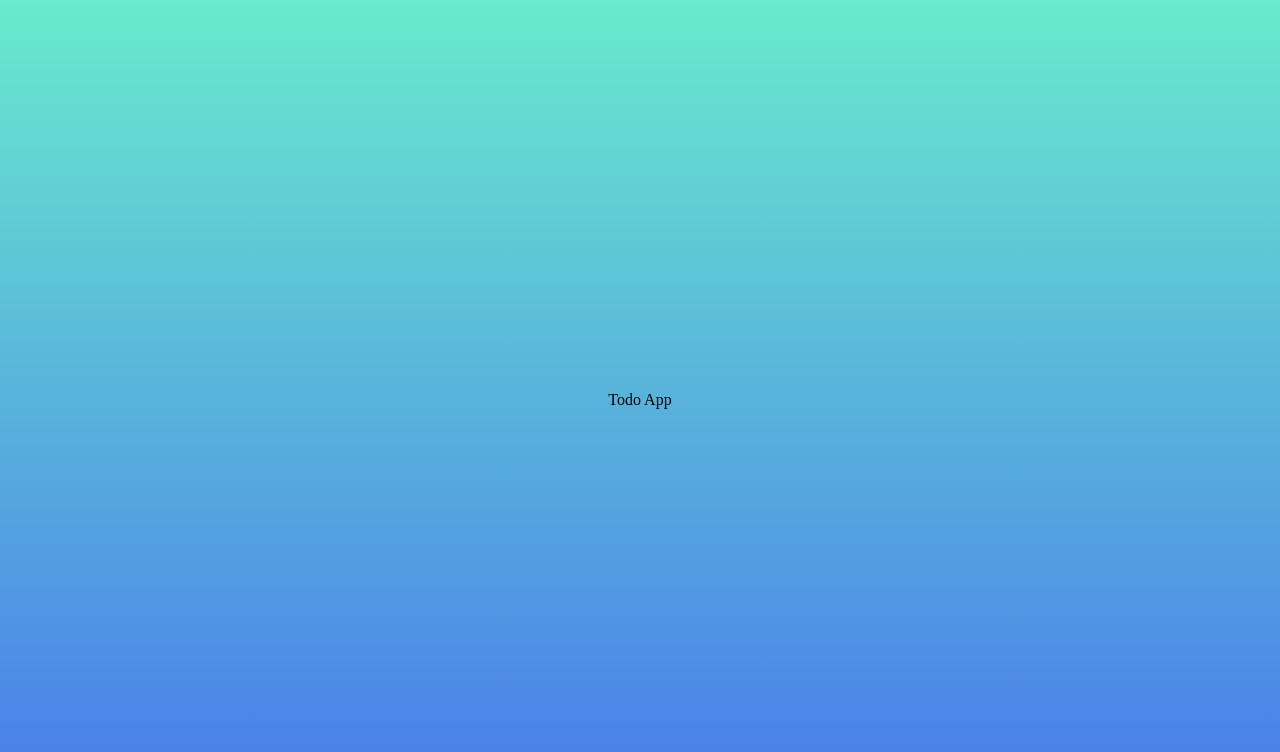
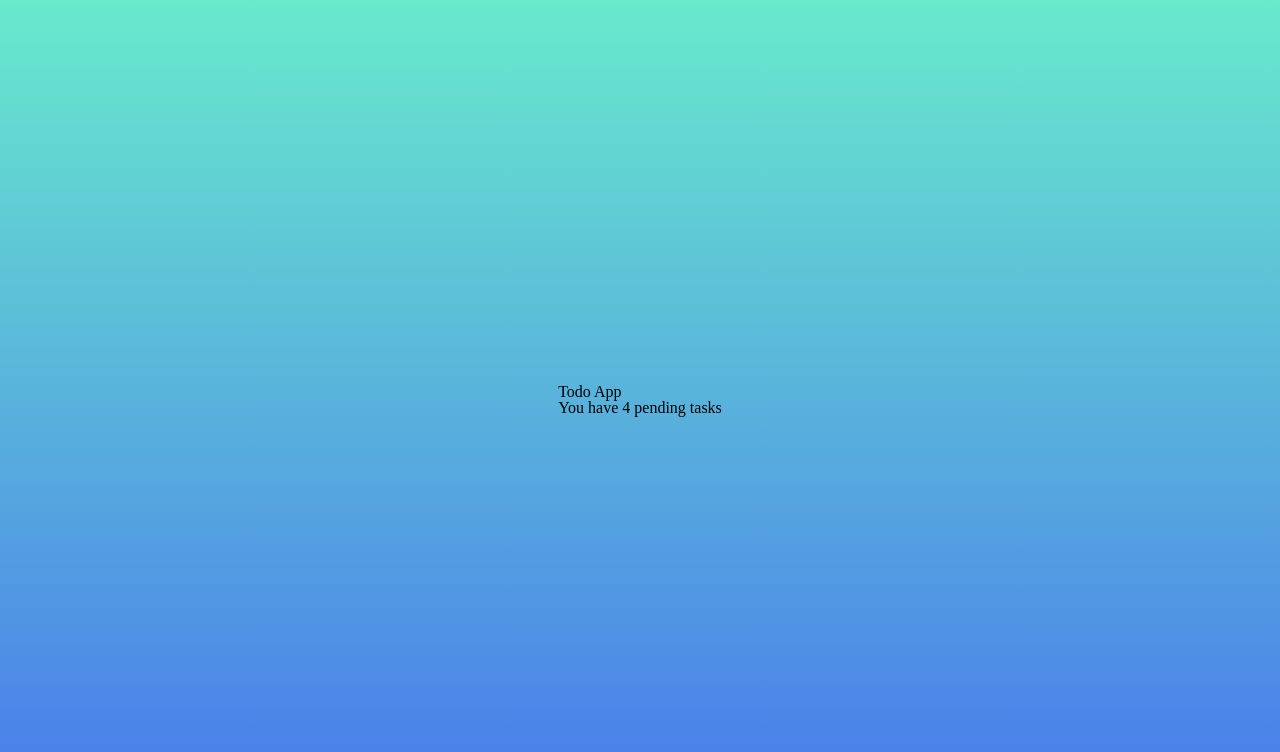
Before and after one commit to geezers-io/todo-app-assignment, a website built with Parcel: page index.html in a window 1280 px wide. Built offline with nearby package versions, Linux system fonts and the light colour scheme.

Commit message:
푸터 추가

```diff
--- a/index.html
+++ b/index.html
@@ -12,6 +12,10 @@
 <body>
   <article class="todo-app">
     <h1>Todo App</h1>
+
+    <footer>
+      <p>You have 4 pending tasks</p>
+    </footer>
   </article>
 </body>
 </html>
```
